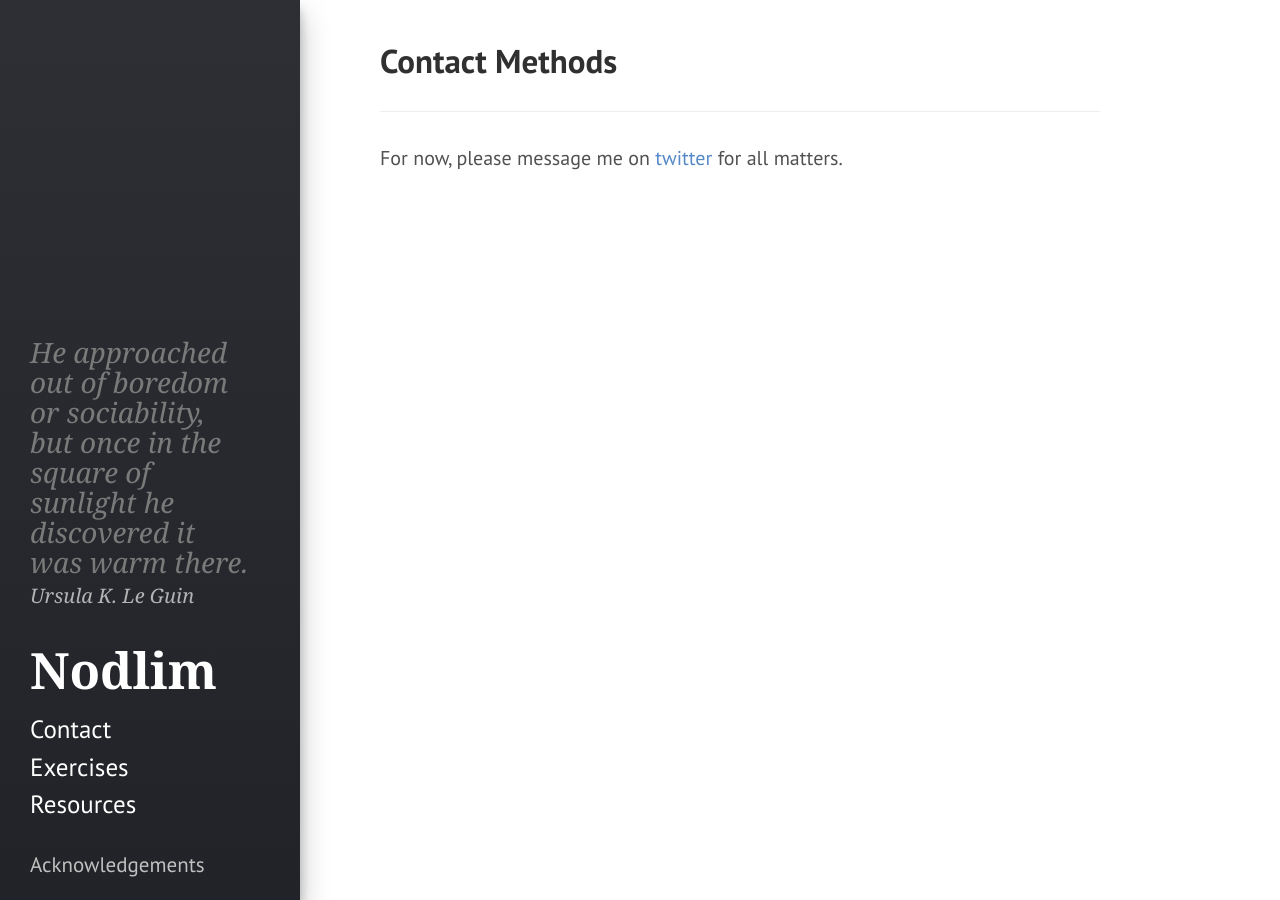
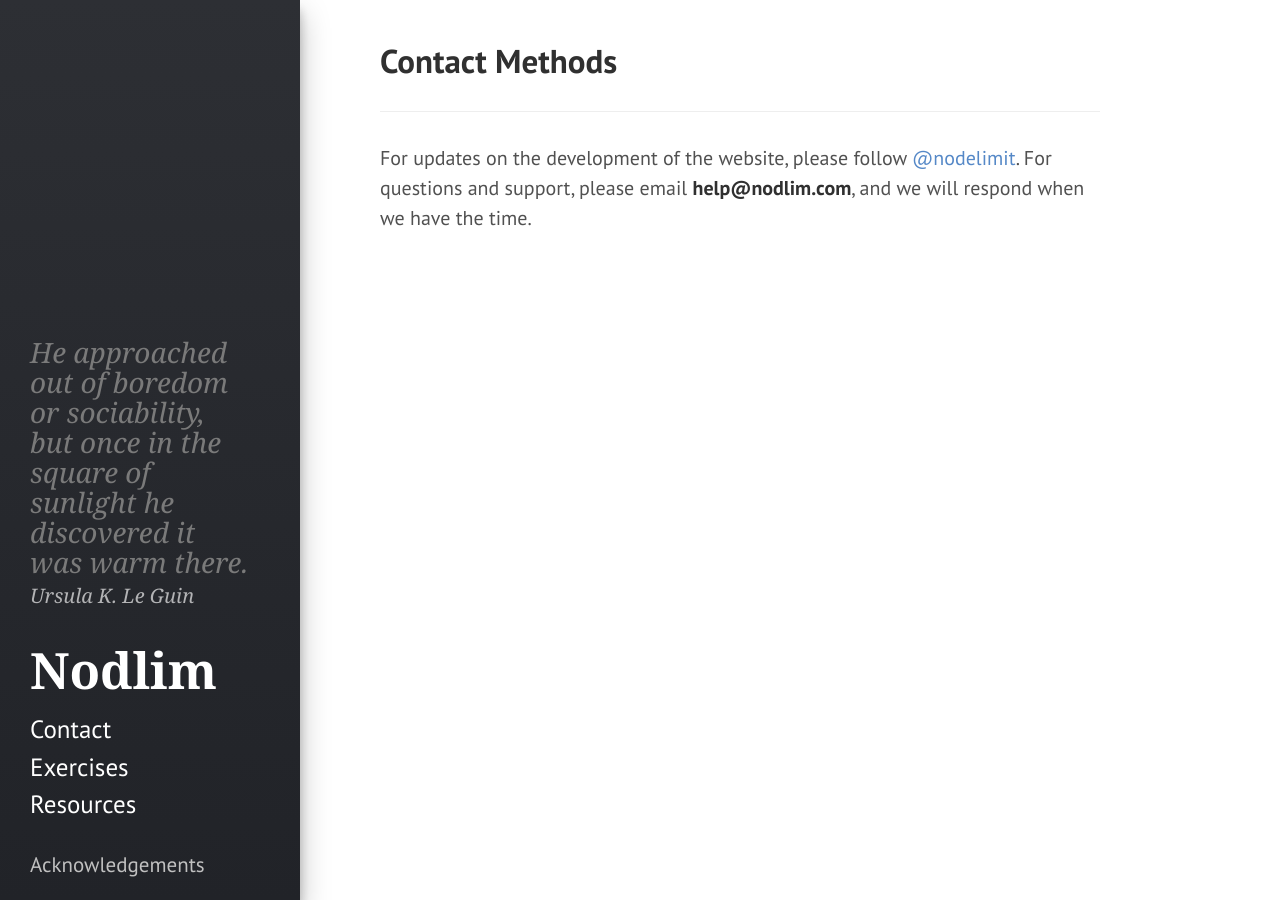
Before and after one commit to kranzuft/nodlim_old, a Jekyll site: the page built from contact.md, in a window 1280 px wide. Built offline with Jekyll 4.4.1, drawn with Linux system fonts in a browser that asks for light colours.

Commit message:
Added email contact details; Updated twitter acc. details

```diff
--- a/contact.md
+++ b/contact.md
@@ -9,7 +9,6 @@ qcite: https://en.wikipedia.org/wiki/The_Dispossessed
 
 -------------------------------------------------
 
-For now, please message me on [twitter][twitter] for all matters.
+For updates on the development of the website, please follow [@nodelimit][twitter]. For questions and support, please email **help@nodlim.com**, and we will respond when we have the time.
 
-
-[twitter]:https://twitter.com/kranzuft
+[twitter]:https://twitter.com/nodelimit
```
